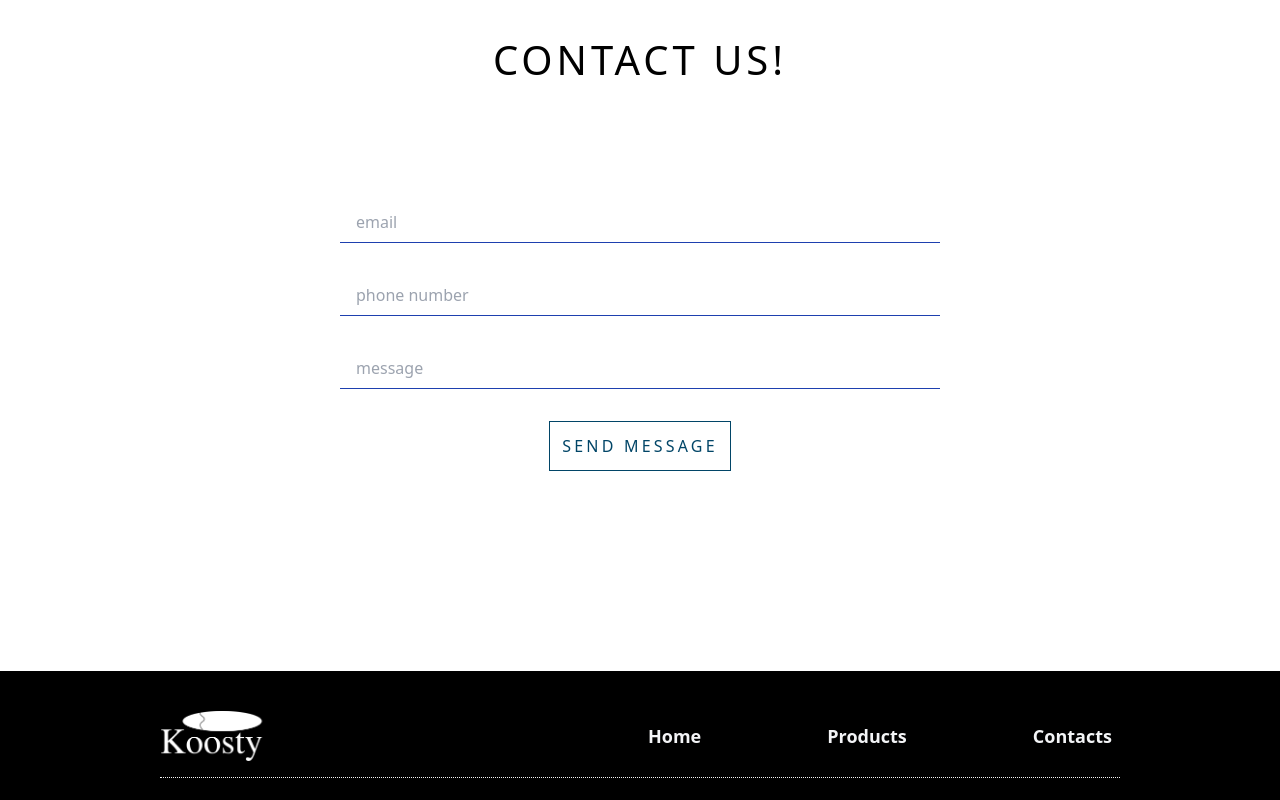
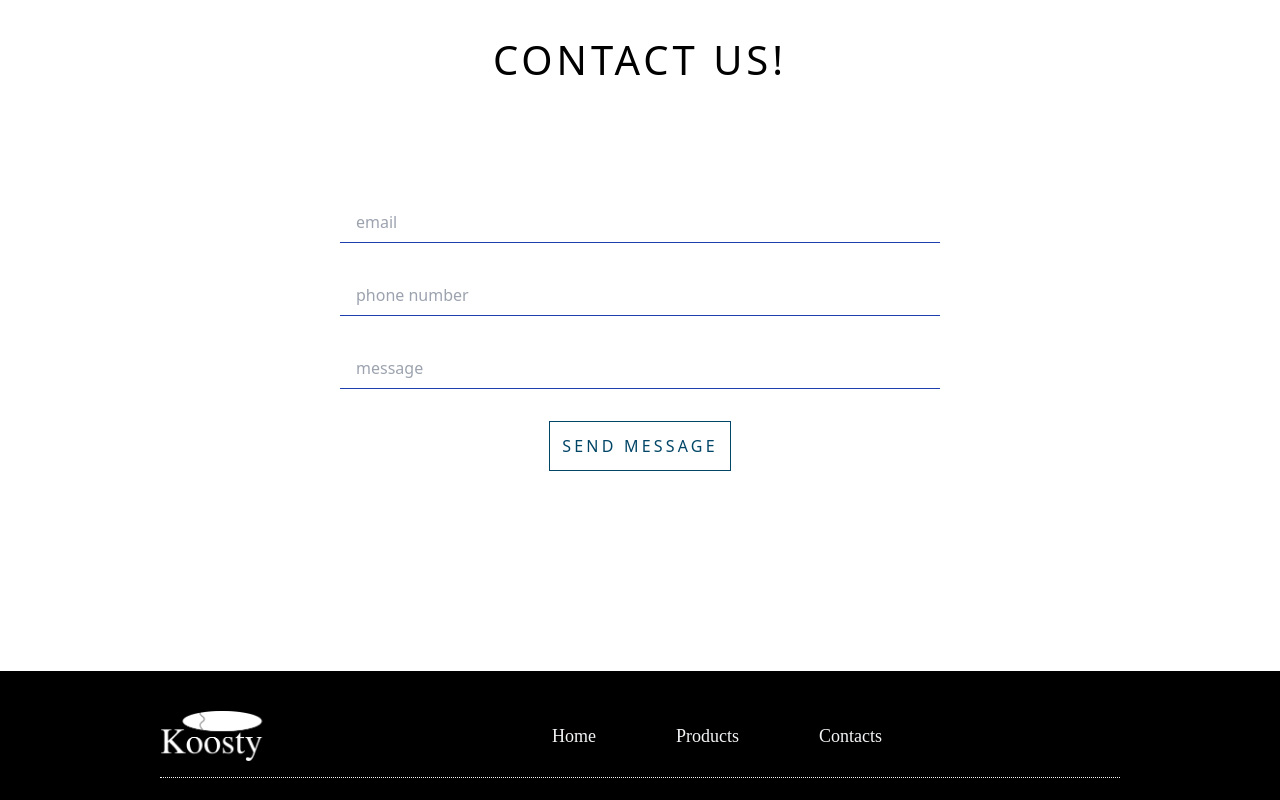
Before and after one commit to perspectivee/koosty_shop, a React (Create React App) app in the folder koosty_frontend/: page / in a window 1280 px wide. Shown: the part 784-1584 px from the top of the page. Built offline with nearby package versions, Linux system fonts and the light colour scheme; the HTML template or start-up script is replaced by a standard one.

Commit message:
footer stylings

```diff
--- a/koosty_frontend/src/components/Footer.jsx
+++ b/koosty_frontend/src/components/Footer.jsx
@@ -5,10 +5,10 @@ const Footer = () => {
     <footer className="px-40 py-10 bg-black text-gray-100">
       <div className="footer-cotainer flex justify-between mb-5">
         <img className="footer-logo" src="/assets/images/white.png" alt="footer logo" />
-        <ul className="footer-links flex items-center w-[50%] justify-between">
-          <li className='p-2'><a className='font-bold text-lg' href="#">Home</a></li>
-          <li className='p-2'><a className='font-bold text-lg' href="#">Products</a></li>
-          <li className='p-2'><a className='font-bold text-lg' href="#">Contacts</a></li>
+        <ul className="footer-links flex w-[60%]">
+          <li className='footer-link-li p-2'><a className='text-lg' href="#">Home</a></li>
+          <li className='footer-link-li p-2'><a className='text-lg' href="#">Products</a></li>
+          <li className='footer-link-li p-2'><a className='text-lg' href="#">Contacts</a></li>
         </ul>
       </div>
     </footer>
--- a/koosty_frontend/src/index.css
+++ b/koosty_frontend/src/index.css
@@ -154,7 +154,17 @@ body {
 .footer-cotainer {
   border-bottom: 1px dotted whitesmoke;
   padding-bottom : 1rem;
+  font-family: 'Jomolhari';
+  font-weight: 500;
 }
+
+.footer-links {
+  display: flex;
+  justify-content: start;
+  gap: 4rem;
+  align-items: center;
+}
+
 
 /* Navbar component */
 .logo-link {
```
